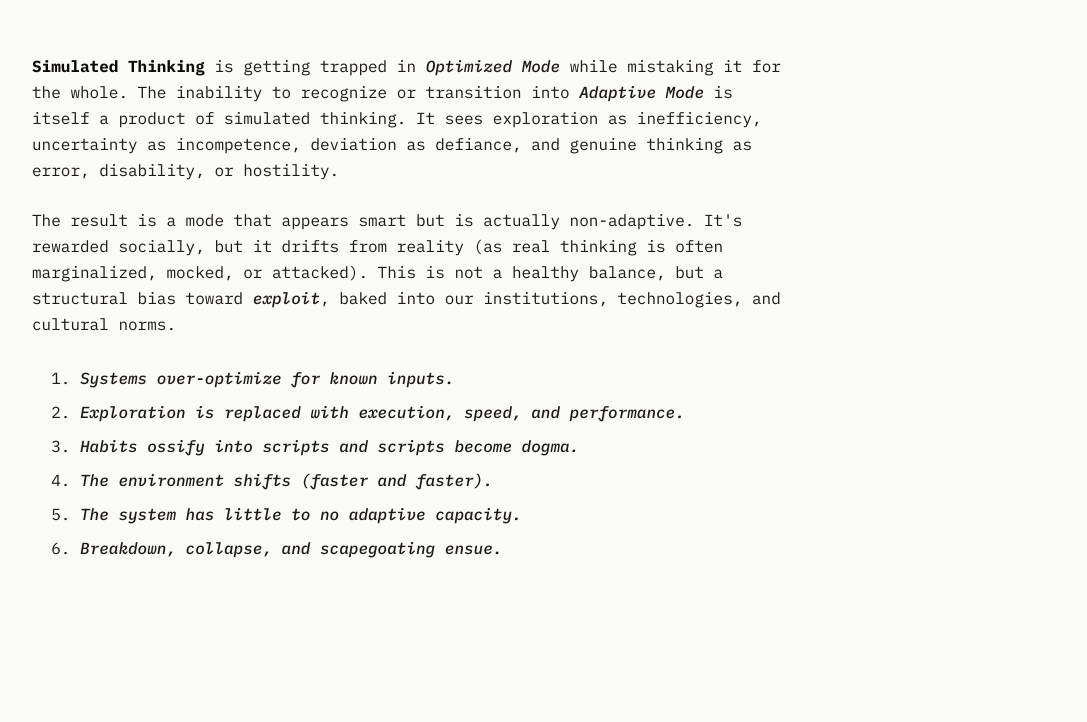
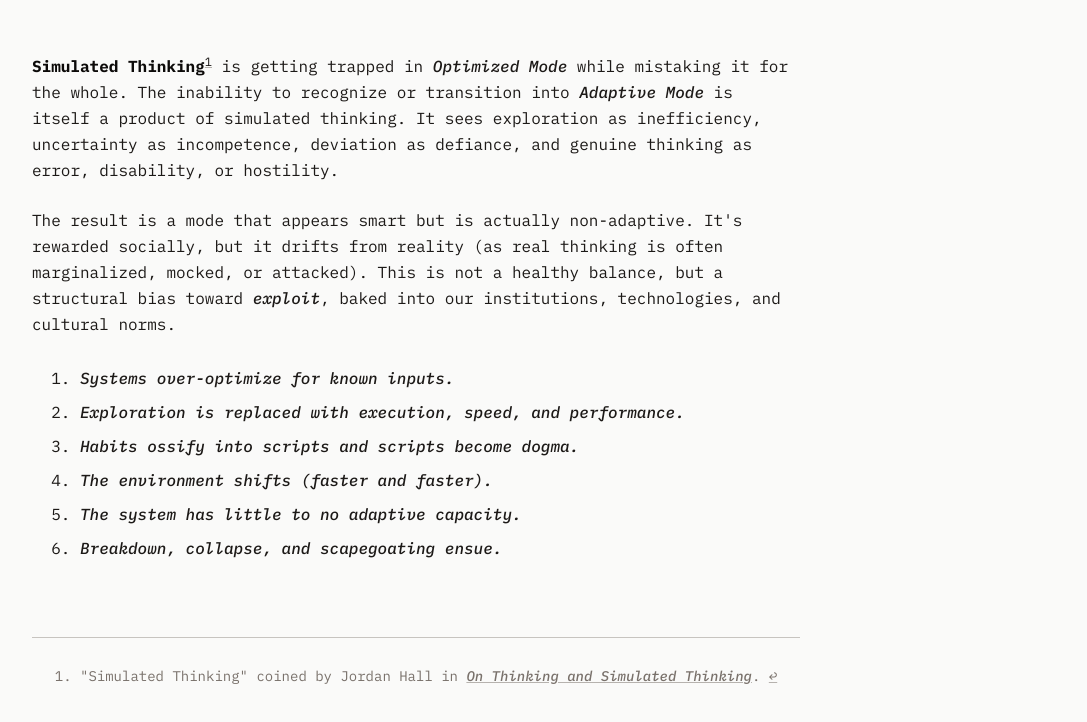
Before and after one commit to exploriter/exp, an Eleventy site: page concepts/simulated-thinking.html in a window 1280 px wide. Shown: the part 732-1454 px from the top of the page, without its empty margins (16-1103 px from the left). Before the commit the page ends 1369 px from the top, so only its background shows below. Built offline with nearby package versions, Linux system fonts and the light colour scheme; Eleventy itself is replaced by a stand-in of ours; files that its build step writes are made by us from their sources.

Commit message:
Add citation for 'Simulated Thinking' term
Added a footnote referencing Jordan Hall as the originator of the term 'Simulated Thinking', including a link to the relevant article. This provides proper attribution and context for readers.

```diff
--- a/concepts/simulated-thinking.html
+++ b/concepts/simulated-thinking.html
@@ -72,7 +72,8 @@ tags: ["concept", "collection"]
 </div>
 
 <div class="max-w-3xl">
-    <p><strong>Simulated Thinking</strong> is getting trapped in <em>Optimized Mode</em> while mistaking it for the
+    <p><strong>Simulated Thinking</strong><sup><a href="#fn1" id="ref1">1</a></sup> is getting trapped in <em>Optimized
+        Mode</em> while mistaking it for the
         whole. The inability to recognize or transition into <em>Adaptive Mode</em> is itself a product of simulated
         thinking. It sees exploration as inefficiency, uncertainty as incompetence, deviation as defiance, and genuine
         thinking as error, disability, or hostility.</p>
@@ -87,4 +88,11 @@ tags: ["concept", "collection"]
         <li><em>The system has little to no adaptive capacity.</em></li>
         <li><em>Breakdown, collapse, and scapegoating ensue.</em></li>
     </ol>
+    <div class="text-sm text-stone-500 border-t border-stone-400/60 mt-18">
+        <ol>
+            <li id="fn1">"Simulated Thinking" coined by Jordan Hall in <a
+                    href="https://medium.com/deep-code/on-thinking-and-simulated-thinking-5e434e92cf86" target="_blank"><em>On
+                Thinking and Simulated Thinking</em></a>. <a href="#ref1">↩</a></li>
+        </ol>
+    </div>
 </div>
```
